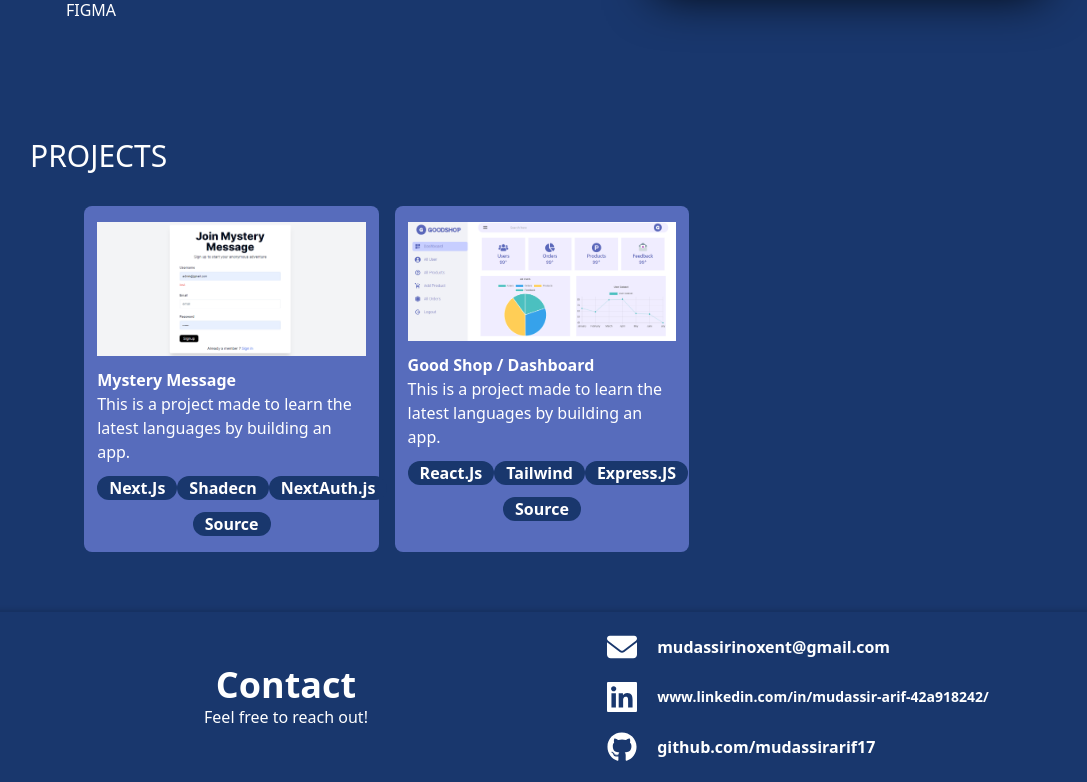
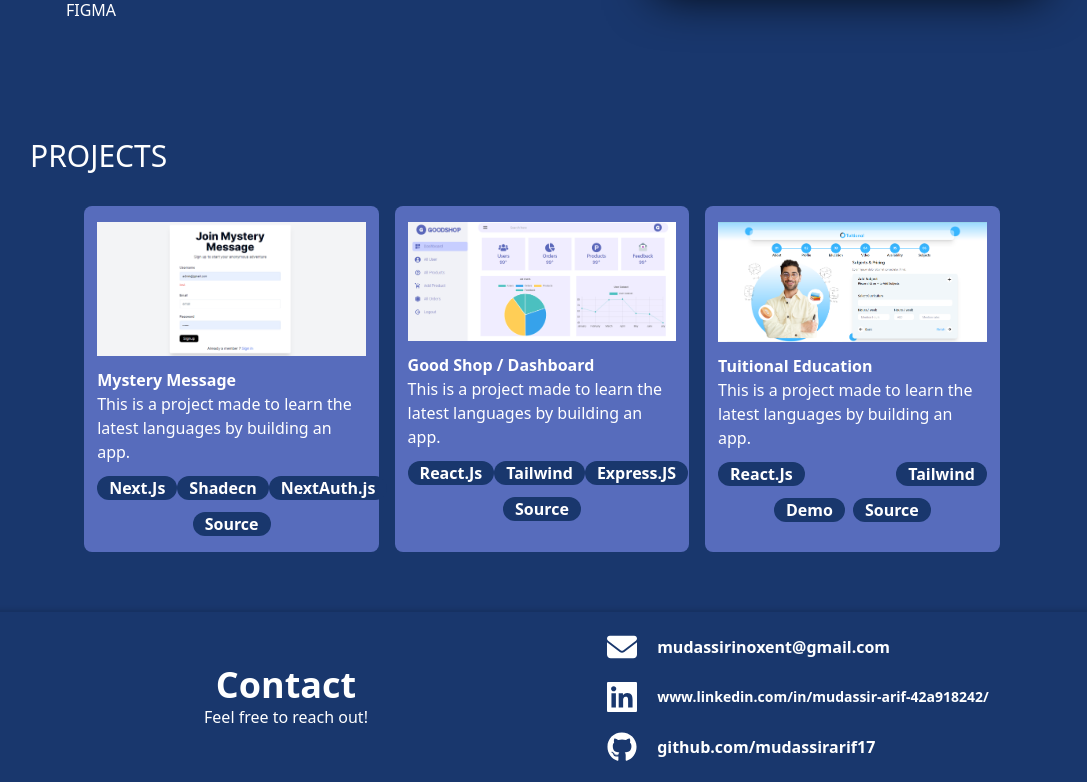
Before and after one commit to mudassirarif17/chatproject, a React (Create React App) app: page / in a window 1280 px wide. Shown: the part 1466-2248 px from the top of the page, without its empty margins (98-1185 px from the left). Built offline with nearby package versions, Linux system fonts and the light colour scheme.

Commit message:
adding new project

```diff
--- a/src/components/Projects.jsx
+++ b/src/components/Projects.jsx
@@ -2,6 +2,7 @@ import React from 'react'
 import project from "../img/image 1.png";
 import mystery from "../img/mystery.png";
 import dashboard from "../img/dashboard.png";
+import tuitional from "../img/tuitional.png";
 
 const Projects = () => {
     const projects = [
@@ -25,6 +26,16 @@ const Projects = () => {
             skill3 : "Express.JS",
             source : "https://github.com/mudassirarif17/ecommerce-react/",
             demo : ""
+        },
+        {
+            name : "Tuitional Education",
+            desc : "",
+            image : tuitional,
+            skill1 : "React.Js",
+            skill2 : "Tailwind",
+            skill3 : "",
+            source : "https://github.com/mudassirarif17/ecommerce-react/",
+            demo : "https://onboard-tut.netlify.app/"
         },
     ]
     return (
@@ -51,10 +62,10 @@ const Projects = () => {
                                 <div className="skill md:w-[21vw] w-[90%] mx-auto font-semibold flex justify-between text-white my-3">
                                     <span className='bg-[#19376D] px-3 rounded-2xl'>{data.skill1}</span>
                                     <span className='bg-[#19376D] px-3 rounded-2xl'>{data.skill2}</span>
-                                    <span className='bg-[#19376D] px-3 rounded-2xl'>{data.skill3}</span>
+                                    <span className={`bg-[#19376D] px-3 rounded-2xl ${data.skill3 == "" ? "hidden" : ""}`}>{data.skill3}</span>
                                 </div>
                                 <div className="code md:w-[19vw] w-[90%] mx-auto font-semibold flex justify-center  text-white my-3 gap-2">
-                                    <a href="" className={`bg-[#19376D] ${data.demo == "" ? "hidden" : ""} px-3 rounded-2xl`}>Demo</a>
+                                    <a href={data.demo} target='_blank' className={`bg-[#19376D] ${data.demo == "" ? "hidden" : ""} px-3 rounded-2xl`}>Demo</a>
                                     <a href={data.source} target='_blank' className='bg-[#19376D] px-3 rounded-2xl'>Source</a>
                                 </div>
                             </div>
```
Also changed, not shown: src/img/tuitional.png (added).
